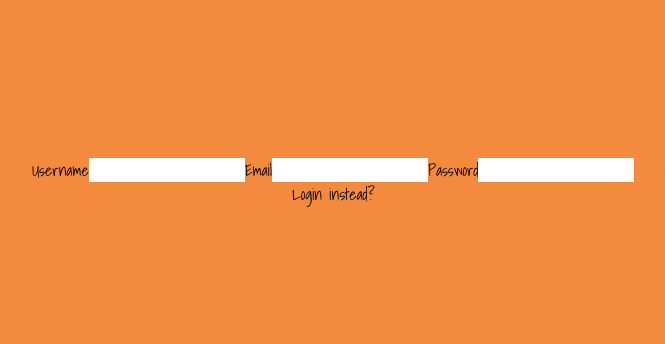
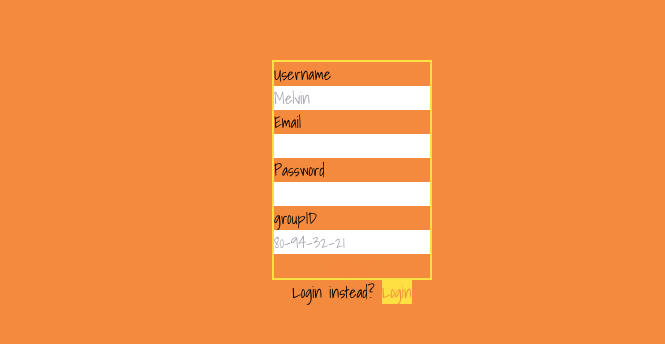
Before and after one commit to nathSierra/tata-todo, a Next.js app: page /register in a window 1280 px wide. Shown: the part 218-562 px from the top of the page, without its empty margins (288-953 px from the left). Built offline with nearby package versions, Linux system fonts and the light colour scheme.

Commit message:
feat: adds tailwind colors. styles register form. adds groupID

```diff
--- a/common/components/LoginForm/SignUpForm.tsx
+++ b/common/components/LoginForm/SignUpForm.tsx
@@ -38,13 +38,15 @@ export default function SignUpForm() {
        }}
      >
        {({ isSubmitting }) => (
-         <Form>
+         <Form className="flex flex-col border-2 border-yellow-normal">
           <label htmlFor="username">Username</label>
-          <Field type="text" name="username" />
+          <Field type="text" name="username" className="hover:bg-yellow-light" placeholder="Melvin" />
           <label htmlFor="email">Email</label>
-           <Field type="text" name="email" />
+           <Field type="text" name="email" className="hover:bg-yellow-light" />
           <label htmlFor="password">Password</label>
-           <Field type="password" name="password" />
+           <Field type="password" name="password" className="hover:bg-yellow-light" />
+          <label htmlFor="groupID">groupID</label>
+          <Field type="text" name="groupID" className="hover:bg-yellow-light" placeholder="80-94-32-21"/>
 
            {/* <ErrorMessage name="password" component="div" /> */}
            <button type="submit" disabled={isSubmitting}>
--- a/pages/register.tsx
+++ b/pages/register.tsx
@@ -20,7 +20,7 @@ export default function Register() {
     :
     <>
     <SignUpForm />
-      <h2> Login instead? <button onClick={() => setView(_ => registration.LOGIN)}>Login</button></h2>
+      <h2> Login instead? <button className="bg-yellow-normal hover:bg-yellow-light" onClick={() => setView(_ => registration.LOGIN)}>Login</button></h2>
      </>
   }
   </main>
--- a/tailwind.config.js
+++ b/tailwind.config.js
@@ -2,6 +2,13 @@ module.exports = {
   purge: ['./pages/**/*.{js,ts,jsx,tsx}', './components/**/*.{js,ts,jsx,tsx}'],
   darkMode: false, // or 'media' or 'class'
   theme: {
+    colors: {
+      yellow:{
+        normal: "hsla(50, 100%, 63%, 1)",
+        dark: "hsla(50, 100%, 23%, 1)",
+        light: "hsla(55, 100%, 83%, 1)"
+      },
+    },
     extend: {},
   },
   variants: {
```
